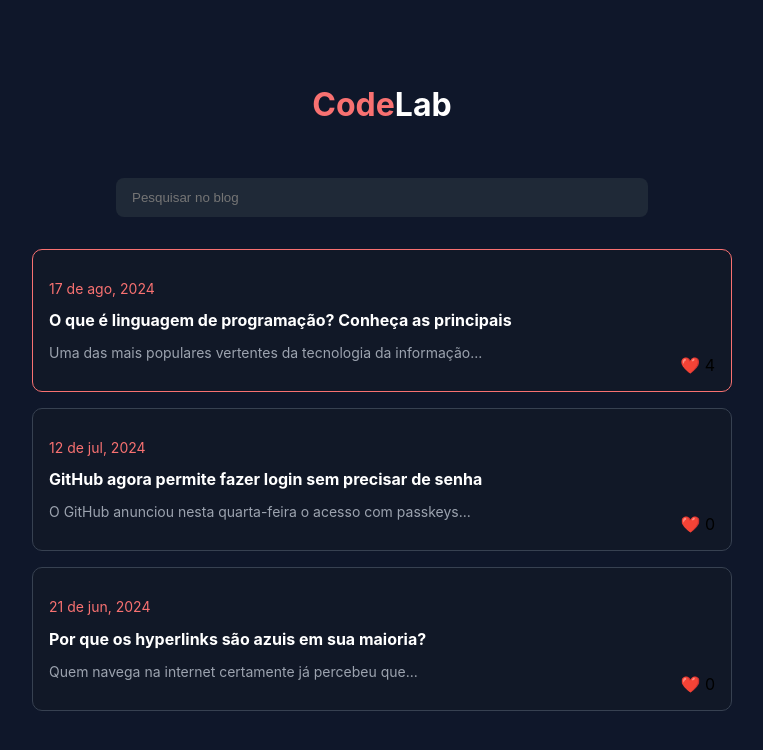
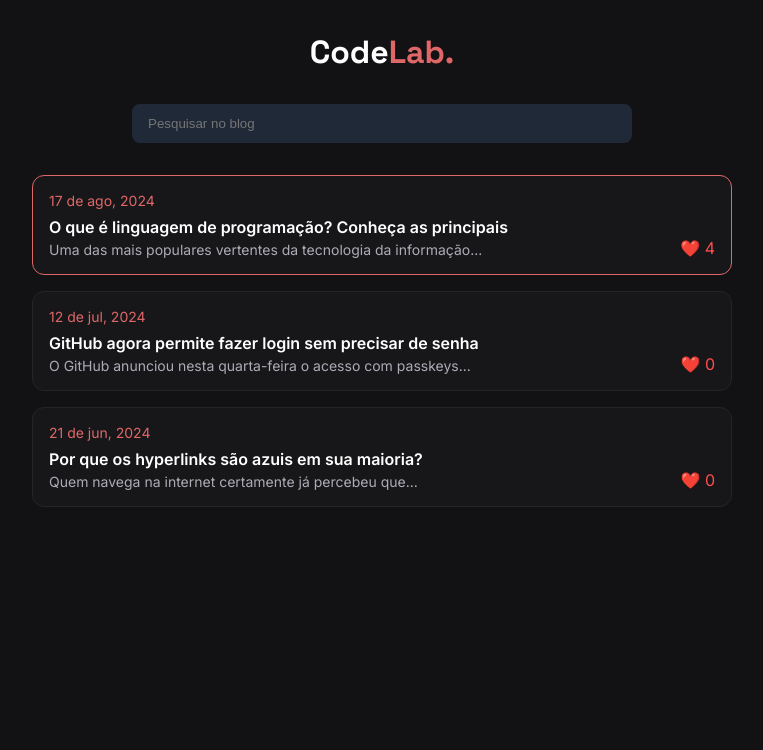
Before and after one commit to camilagoulartsoares/codeLab, a React (Create React App) app in the folder codelab/: page / in a window 1280 px wide. Shown: the top 750 px of the page, without its empty margins (258-1021 px from the left). Built offline with nearby package versions, Linux system fonts and the light colour scheme.

Commit message:
Mudanças estilização

```diff
--- a/codelab/src/App.js
+++ b/codelab/src/App.js
@@ -1,8 +1,10 @@
+// App.js atualizado com estilização fiel ao Figma
 import { useState } from 'react';
 import Header from './components/Header';
 import SearchBar from './components/SearchBar';
 import PostList from './components/PostList';
 import { posts as allPosts } from './data/posts';
+import './styles/global.css';
 
 function App() {
   const [search, setSearch] = useState('');
@@ -12,7 +14,7 @@ function App() {
   );
 
   return (
-    <div style={{ background: '#0f172a', minHeight: '100vh', padding: '2rem' }}>
+    <div className="app-container">
       <Header />
       <SearchBar value={search} onChange={e => setSearch(e.target.value)} />
       <PostList posts={filteredPosts} />
--- a/codelab/src/components/Header.js
+++ b/codelab/src/components/Header.js
@@ -1,8 +1,9 @@
 export default function Header() {
   return (
-    <header style={{ padding: '2rem 0', textAlign: 'center' }}>
-      <h1 style={{ color: '#fff' }}>
-        <span style={{ color: '#f87171' }}>Code</span>Lab
+    <header className="header">
+      <h1 className="logo">
+        <span>Code</span>
+        <span className="dot">Lab.</span>
       </h1>
     </header>
   );
--- /dev/null
+++ b/codelab/src/components/PostCard.css
@@ -0,0 +1,38 @@
+.post-card {
+  background-color: var(--dark-20);
+  border: 1px solid var(--dark-40);
+  border-radius: 12px;
+  padding: 16px;
+  margin-bottom: 16px;
+  position: relative;
+}
+
+.post-card.active {
+  border: 1px solid var(--brand-color);
+}
+
+.post-date {
+  font-size: 0.875rem;
+  color: var(--brand-color);
+  margin-bottom: 0.5rem;
+}
+
+.post-title {
+  font-size: 1rem;
+  font-weight: 600;
+  color: var(--dark-60);
+  margin-bottom: 0.25rem;
+}
+
+.post-description {
+  font-size: 0.875rem;
+  color: var(--dark-50);
+}
+
+.post-likes {
+  position: absolute;
+  bottom: 16px;
+  right: 16px;
+  font-size: 1rem;
+  color: #ff4d4f;
+}
--- a/codelab/src/components/PostCard.js
+++ b/codelab/src/components/PostCard.js
@@ -1,23 +1,12 @@
+import './PostCard.css';
+
 export default function PostCard({ post, isFirst }) {
   return (
-    <div
-      style={{
-        border: isFirst ? '1px solid #f87171' : '1px solid #374151',
-        borderRadius: '10px',
-        padding: '1rem',
-        marginBottom: '1rem',
-        backgroundColor: '#111827',
-        position: 'relative',
-      }}
-    >
-      <p style={{ color: '#f87171', fontSize: '0.875rem', marginBottom: '0.5rem' }}>
-        {post.date}
-      </p>
-      <h2 style={{ color: '#fff', fontSize: '1rem' }}>{post.title}</h2>
-      <p style={{ color: '#9ca3af', fontSize: '0.875rem' }}>{post.description}</p>
-      <div style={{ position: 'absolute', right: '1rem', bottom: '1rem' }}>
-        ❤️ {post.likes}
-      </div>
+    <div className={`post-card ${isFirst ? 'active' : ''}`}>
+      <p className="post-date">{post.date}</p>
+      <h2 className="post-title">{post.title}</h2>
+      <p className="post-description">{post.description}</p>
+      <div className="post-likes">❤️ {post.likes}</div>
     </div>
   );
 }
--- a/codelab/src/index.css
+++ b/codelab/src/index.css
@@ -1,11 +1,14 @@
+
+@import './styles/variables.css';
+
+
 body {
   margin: 0;
-  font-family: -apple-system, BlinkMacSystemFont, 'Segoe UI', 'Roboto', 'Oxygen',
-    'Ubuntu', 'Cantarell', 'Fira Sans', 'Droid Sans', 'Helvetica Neue',
-    sans-serif;
-  -webkit-font-smoothing: antialiased;
-  -moz-osx-font-smoothing: grayscale;
+  font-family: 'Inter', sans-serif;
+  background-color: var(--dark-10);
+  color: var(--dark-60);
 }
+
 
 code {
   font-family: source-code-pro, Menlo, Monaco, Consolas, 'Courier New',
--- /dev/null
+++ b/codelab/src/styles/global.css
@@ -0,0 +1,41 @@
+@import url('https://fonts.googleapis.com/css2?family=Inter:wght@400;600&family=Space+Grotesk:wght@700&display=swap');
+@import './variables.css';
+
+* {
+  box-sizing: border-box;
+  margin: 0;
+  padding: 0;
+}
+
+body {
+  font-family: 'Inter', sans-serif;
+  background-color: var(--dark-10);
+  color: var(--dark-60);
+}
+
+.app-container {
+  padding: 2rem;
+  min-height: 100vh;
+}
+
+.header {
+  text-align: center;
+  margin-bottom: 2rem;
+}
+
+.logo {
+  font-family: 'Space Grotesk', sans-serif;
+  font-size: 2rem;
+  font-weight: 700;
+  color: var(--dark-60);
+}
+
+.dot {
+  color: var(--brand-color);
+}
+
+.subtitle {
+  font-size: 1rem;
+  margin-top: 0.5rem;
+  color: var(--brand-color);
+}
--- /dev/null
+++ b/codelab/src/styles/variables.css
@@ -0,0 +1,9 @@
+:root {
+  --brand-color: #e06767;
+  --dark-10: #121214;
+  --dark-20: #17171a;
+  --dark-30: #202024;
+  --dark-40: #252529;
+  --dark-50: #afabb6;
+  --dark-60: #ffffff;
+}
```
